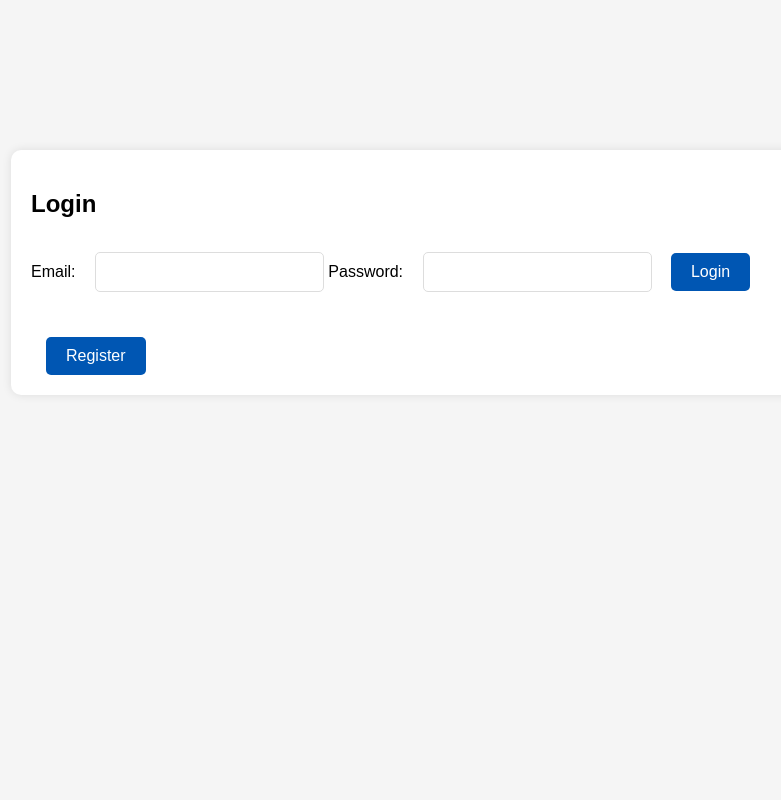
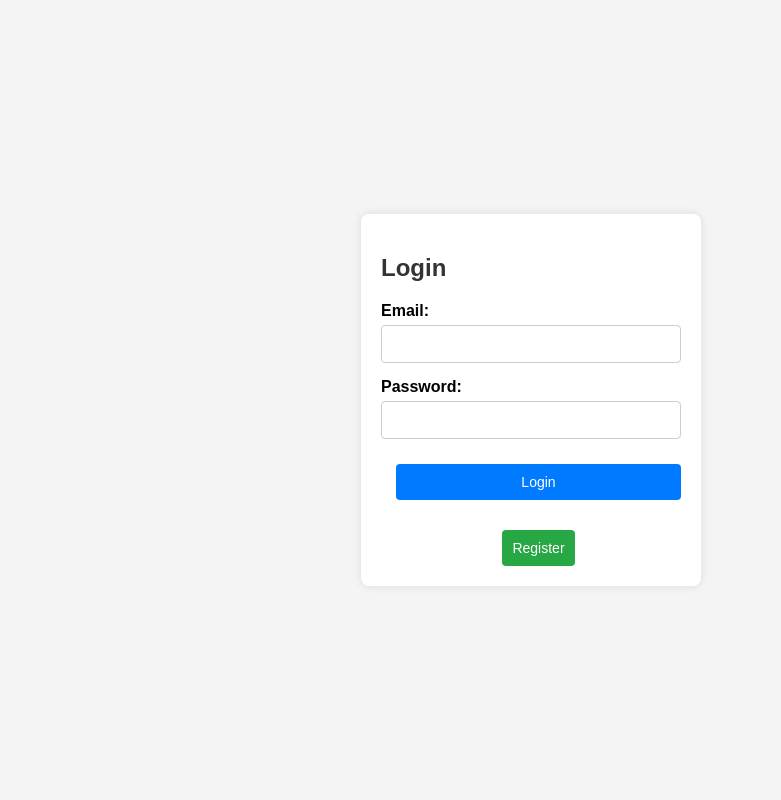
Before and after one commit to lcmiles/CS-421-Final-Project, a Flask app: page /login in a window 1280 px wide. Shown: the whole page, without its empty margins (109-890 px from the left). Run offline with Flask 3, Linux system fonts and the light colour scheme.

Commit message:
styling changes to login and register pages

```diff
--- a/static/style.css
+++ b/static/style.css
@@ -564,3 +564,94 @@ button:disabled {
     margin-right: 15px;
 
  }
+ .auth-body {
+    font-family: Arial, sans-serif;
+    background-color: #f4f4f4;
+    margin: 0;
+    padding: 0;
+    display: flex;
+    justify-content: center;
+    align-items: center;
+    height: 100vh;
+}
+.auth-container {
+    background-color: #ffffff;
+    padding: 20px;
+    border-radius: 8px;
+    box-shadow: 0 0 10px rgba(0, 0, 0, 0.1);
+    width: 300px;
+    text-align: center;
+}
+.auth-container h2 {
+    margin-bottom: 20px;
+    color: #333;
+}
+/* Form elements for auth pages */
+.auth-container form {
+    display: flex;
+    flex-direction: column;
+}
+.auth-container label {
+    margin-bottom: 5px;
+    text-align: left;
+    font-weight: bold;
+}
+.auth-container input[type="text"],
+.auth-container input[type="email"],
+.auth-container input[type="password"] {
+    padding: 10px;
+    margin-bottom: 15px;
+    border: 1px solid #ccc;
+    border-radius: 4px;
+    font-size: 14px;
+}
+.auth-container input[type="submit"],
+.auth-container button {
+    background-color: #007BFF;
+    color: white;
+    padding: 10px;
+    border: none;
+    border-radius: 4px;
+    cursor: pointer;
+    font-size: 14px;
+    margin-top: 10px;
+}
+.auth-container button {
+    background-color: #28a745;
+}
+.auth-container input[type="submit"]:hover,
+.auth-container button:hover {
+    background-color: #0056b3;
+}
+/* Flash messages styling for auth pages */
+.auth-container .flashes {
+    list-style-type: none;
+    padding: 0;
+    margin: 0 0 20px 0;
+}
+.auth-container .flashes li {
+    padding: 10px;
+    margin-bottom: 10px;
+    border-radius: 4px;
+}
+.auth-container .flashes li.error {
+    background-color: #f8d7da;
+    color: #721c24;
+    width: max-content;
+}
+.auth-container .flashes li.success {
+    background-color: #d4edda;
+    color: #155724;
+}
+/* Specific page elements for auth pages */
+.auth-container .login-button,
+.auth-container .logout-button {
+    width: 100%;
+    padding: 10px;
+    font-size: 16px;
+}
+.auth-container .login-form,
+.auth-container .logout-form {
+    display: inline-block;
+    width: 100%;
+}
--- a/templates/index.html
+++ b/templates/index.html
@@ -34,7 +34,7 @@
 
                     {% endif %}
 
-                    <span class="username-container"><a href="{{ url_for('view_profile', username=post.user.username) }}" class="username">{{ post.user.username }}</a></span>
+                    <span class="username-container"><a style="color:dodgerblue" href="{{ url_for('view_profile', username=post.user.username) }}" class="username">{{ post.user.username }}</a></span>
 
                     <span class="time" data-timestamp="{{ post.timestamp.isoformat() }}">{{ post.timestamp.strftime('%Y-%m-%d %H:%M:%S') }}</span>
 
--- a/templates/login.html
+++ b/templates/login.html
@@ -11,7 +11,12 @@
         />
     </head>
 
-    <body>
+    <body class="auth-body">
+
+        <div class="auth-container">
+
+            <h2>Login</h2>
+
             {% with messages = get_flashed_messages(with_categories=true) %} {% if
                 messages %}
 
@@ -24,9 +29,6 @@
                 </ul>
 
                 {% endif %} {% endwith %}
-
-        <div class="container">
-            <h2>Login</h2>
 
             <form action="{{ url_for('login') }}" method="post">
                 <label for="email">Email:</label>
--- a/templates/register.html
+++ b/templates/register.html
@@ -11,8 +11,8 @@
         />
     </head>
 
-    <body>
-        <div class="container">
+    <body class="auth-body">
+        <div class="auth-container">
             <h2>Register</h2>
 
             {% with messages = get_flashed_messages(with_categories=true) %} {%
```
Lines whose indentation alone changed are shown as unchanged.
